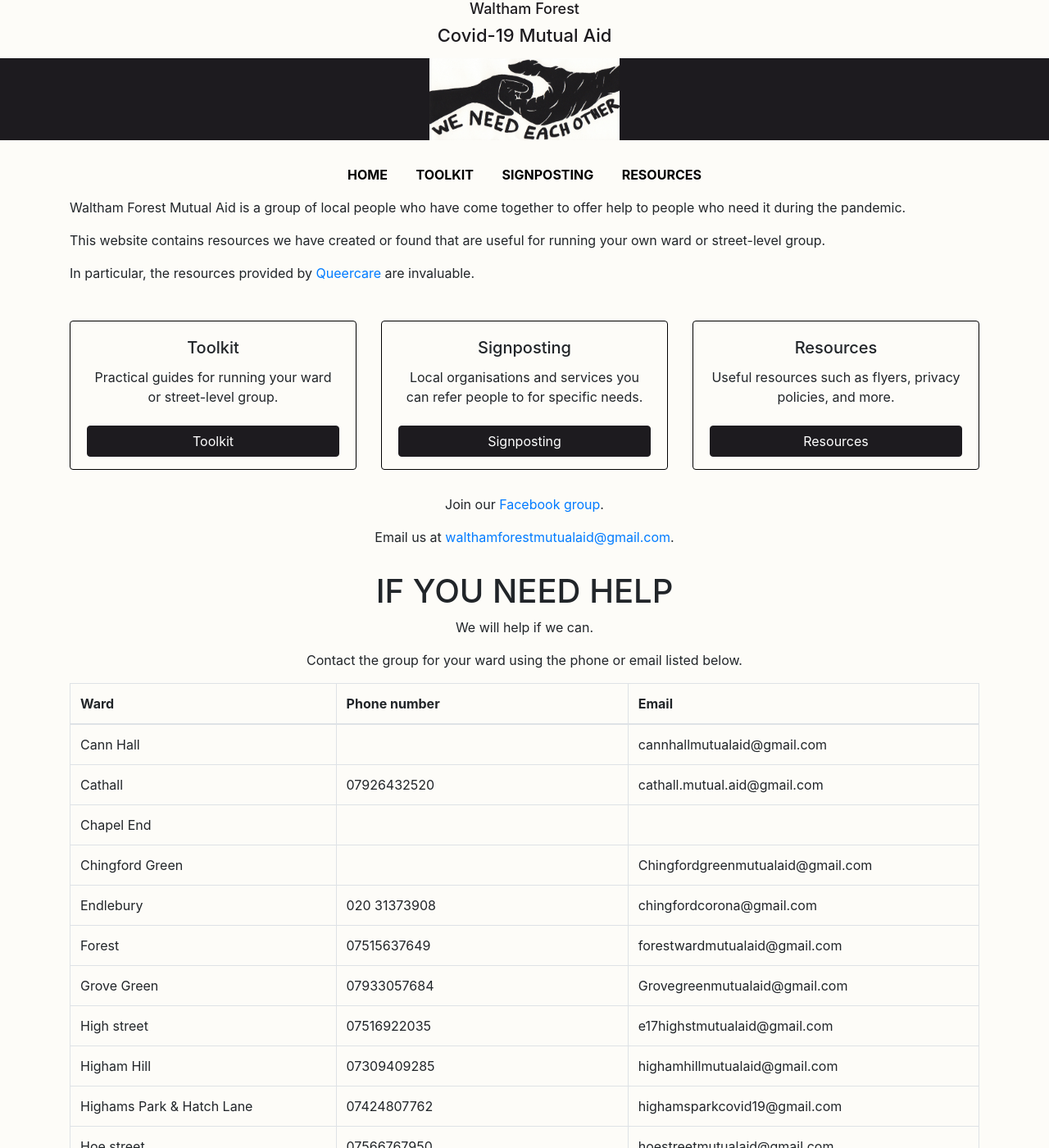
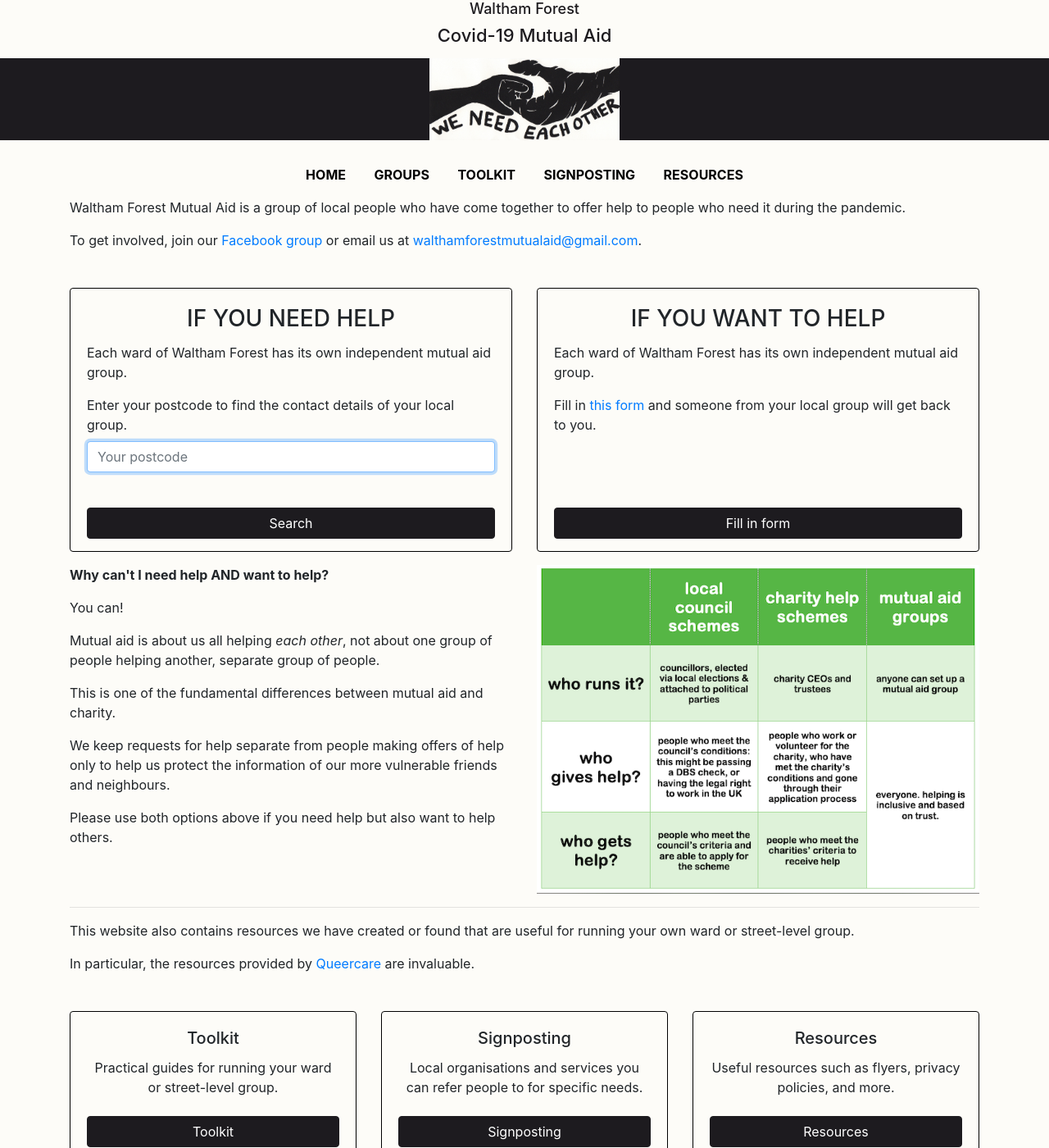
Before and after one commit to wfcovid19/wfcovid19.github.io, a Jekyll site: the page built from index.md, in a window 1280 px wide and 1400 px high. Shown: the whole window at 82% size. Built offline with Jekyll 4.4.1, drawn with Linux system fonts in a browser that asks for light colours; some of the changed text lies outside the part shown.

Commit message:
make it fancy

```diff
--- a/_layouts/default.html
+++ b/_layouts/default.html
@@ -118,6 +118,7 @@ h2 {
       </div>
       <ul class="navigation">
         <li><a href="/">Home</a></li>
+        <li><a href="/groups">Groups</a></li>
         <li><a href="/toolkit">Toolkit</a></li>
         <li><a href="/signposting">Signposting</a></li>
         <li><a href="/resources">Resources</a></li>
--- a/index.md
+++ b/index.md
@@ -4,11 +4,17 @@ layout: default
 
 Waltham Forest Mutual Aid is a group of local people who have come together to offer help to people who need it during the pandemic.
 
-This website contains resources we have created or found that are useful for running your own ward or street-level group.
+To get involved, join our <a href="https://facebook.com/groups/wfcoronavirus" target="_blank">Facebook group</a> or email us at <a href="mailto:walthamforestmutualaid@gmail.com">walthamforestmutualaid@gmail.com</a>.
+
+<div id="react-container"></div>
+
+<hr>
+
+This website also contains resources we have created or found that are useful for running your own ward or street-level group.
 
 In particular, the resources provided by <a href="https://wiki.queercare.network/index.php?title=Category:Covid" target="_blank">Queercare</a> are invaluable.
 
-<div class="card-deck">
+<div class="card-deck mb-5">
   <div class="card">
     <div class="card-body">
       <h5 class="card-title">Toolkit</h5>
@@ -40,138 +46,8 @@ In particular, the resources provided by <a href="https://wiki.queercare.network
   </div>
 </div>
 
-<div class="ctas">
-<p>
-Join our <a href="https://facebook.com/groups/wfcoronavirus" target="_blank">Facebook group</a>.
-</p>
 
-<p>
-Email us at <a href="mailto:walthamforestmutualaid@gmail.com">walthamforestmutualaid@gmail.com</a>.
-</p>
-</div>
-
-<div class="ward-listings" markdown="1">
-
-# IF YOU NEED HELP
-
-We will help if we can.
-
-Contact the group for your ward using the phone or email listed below.
-
-<table class="table table-bordered">
-<thead>
-  <tr>
-    <th>Ward</th>
-    <th>Phone number</th>
-    <th>Email</th>
-  </tr>
-</thead>
-<tbody>
-  <tr>
-    <td>Cann Hall</td>
-    <td></td>
-    <td>cannhallmutualaid@gmail.com</td>
-  </tr>
-  <tr>
-    <td>Cathall</td>
-    <td>07926432520</td>
-    <td>cathall.mutual.aid@gmail.com</td>
-  </tr>
-  <tr>
-    <td>Chapel End</td>
-    <td></td>
-    <td></td>
-  </tr>
-  <tr>
-    <td>Chingford Green</td>
-    <td></td>
-    <td>Chingfordgreenmutualaid@gmail.com</td>
-  </tr>
-  <tr>
-    <td>Endlebury</td>
-    <td>020 31373908</td>
-    <td>chingfordcorona@gmail.com</td>
-  </tr>
-  <tr>
-    <td>Forest</td>
-    <td>07515637649</td>
-    <td>forestwardmutualaid@gmail.com</td>
-  </tr>
-  <tr>
-    <td>Grove Green</td>
-    <td>07933057684</td>
-    <td>Grovegreenmutualaid@gmail.com</td>
-  </tr>
-  <tr>
-    <td>High street</td>
-    <td>07516922035</td>
-    <td>e17highstmutualaid@gmail.com</td>
-  </tr>
-  <tr>
-    <td>Higham Hill</td>
-    <td>07309409285</td>
-    <td>highamhillmutualaid@gmail.com</td>
-  </tr>
-  <tr>
-    <td>Highams Park & Hatch Lane</td>
-    <td>07424807762</td>
-    <td>highamsparkcovid19@gmail.com</td>
-  </tr>
-  <tr>
-    <td>Hoe street</td>
-    <td>07566767950</td>
-    <td>hoestreetmutualaid@gmail.com</td>
-  </tr>
-  <tr>
-    <td>Larkswood</td>
-    <td>07546155654</td>
-    <td>larkswoodcovid19@gmail.com</td>
-  </tr>
-  <tr>
-    <td>Lea Bridge</td>
-    <td></td>
-    <td></td>
-  </tr>
-  <tr>
-    <td>Leyton</td>
-    <td>07497620579 or 07446258318</td>
-    <td>leytonmutualaid@gmail.com</td>
-  </tr>
-  <tr>
-    <td>Leytonstone</td>
-    <td>07933521407</td>
-    <td>leytonstone.mutual.aid@gmail.com</td>
-  </tr>
-
-  <tr>
-    <td>Lloyd Park</td>
-    <td></td>
-    <td></td>
-  </tr>
-  <tr>
-    <td>Markhouse</td>
-    <td>TBD</td>
-    <td>Friendsofstjamespark@gmail.com</td>
-  </tr>
-  <tr>
-    <td>Valley</td>
-    <td></td>
-    <td></td>
-  </tr>
-  <tr>
-    <td>William Morris</td>
-    <td>07305960259</td>
-    <td>Williammorriscovid@gmail.com</td>
-  </tr>
-  <tr>
-    <td>Wood Street</td>
-    <td></td>
-    <td></td>
-  </tr>
-</tbody>
-</table>
-</div>
-
+<div style="text-align: center" markdown="1">
 ## Notes on safety
 
 We do not offer medical advice.
@@ -183,3 +59,9 @@ inside, please say no.**
 **We wont ask to test you for the virus.**
 
 **We won’t ask you for money or other payment at your door.**
+</div>
+
+<script src="https://unpkg.com/react@16/umd/react.production.min.js" crossorigin></script>
+<script src="https://unpkg.com/react-dom@16/umd/react-dom.production.min.js" crossorigin></script>
+<script src="https://cdn.jsdelivr.net/npm/axios/dist/axios.min.js"></script>
+<script src="/js/app.js" type="application/javascript"></script>
--- /dev/null
+++ b/js/app.js
@@ -0,0 +1,277 @@
+var _slicedToArray = function () { function sliceIterator(arr, i) { var _arr = []; var _n = true; var _d = false; var _e = undefined; try { for (var _i = arr[Symbol.iterator](), _s; !(_n = (_s = _i.next()).done); _n = true) { _arr.push(_s.value); if (i && _arr.length === i) break; } } catch (err) { _d = true; _e = err; } finally { try { if (!_n && _i["return"]) _i["return"](); } finally { if (_d) throw _e; } } return _arr; } return function (arr, i) { if (Array.isArray(arr)) { return arr; } else if (Symbol.iterator in Object(arr)) { return sliceIterator(arr, i); } else { throw new TypeError("Invalid attempt to destructure non-iterable instance"); } }; }();
+
+var CONTACT_DETAILS = {
+  'Cann Hall': { 'phone': null, 'email': 'cannhallmutualaid@gmail.com' },
+  'Cathall': { 'phone': '07926432520', 'email': 'cathall.mutual.aid@gmail.com' },
+  'Chapel End': null,
+  'Chingford Green': { 'phone': null, 'email': 'Chingfordgreenmutualaid@gmail.com' },
+  'Endlebury': { 'phone': '020 31373908', 'email': 'chingfordcorona@gmail.com' },
+  'Forest': { 'phone': '07515637649', 'email': 'forestwardmutualaid@gmail.com' },
+  'Grove Green': { 'phone': '07933057684', 'email': 'Grovegreenmutualaid@gmail.com' },
+  'Hale End and Highams Park': { 'phone': '07424807762', 'email': 'highamsparkcovid19@gmail.com' },
+  'Hatch Lane': null,
+  'High Street': { 'phone': '07516922035', 'email': 'e17highstmutualaid@gmail.com' },
+  'Higham Hill': { 'phone': '07309409285', 'email': 'highamhillmutualaid@gmail.com' },
+  'Hoe Street': { 'phone': '07566767950', 'email': 'hoestreetmutualaid@gmail.com' },
+  'Larkswood': { 'phone': '07546155654', 'email': 'larkswoodcovid19@gmail.com' },
+  'Lea Bridge': null,
+  'Leyton': { 'phone': '07497620579 or 07446258318', 'email': 'leytonmutualaid@gmail.com' },
+  'Leytonstone': { 'phone': '07933521407', 'email': 'leytonstone.mutual.aid@gmail.com' },
+  'Markhouse': { 'phone': null, 'email': 'Friendsofstjamespark@gmail.com' },
+  'Valley': null,
+  'William Morris': { 'phone': '07305960259', 'email': 'Williammorriscovid@gmail.com' },
+  'Wood Street': null
+};
+
+var search = function search(postcode, handler) {
+  axios.get('https://api.postcodes.io/postcodes/' + postcode).then(function (response) {
+    try {
+      var ward = response.data.result.admin_ward;
+      handler([ward, CONTACT_DETAILS[ward]]);
+    } catch (e) {
+      alert('we couldn\'t find your ward. is your postcode correct and in waltham forest?');
+    }
+  }).catch(function (e) {
+    alert('we couldn\'t find your ward. is your postcode correct and in waltham forest?');
+  });
+};
+
+var Foo = function Foo() {
+  var _React$useState = React.useState(null),
+      _React$useState2 = _slicedToArray(_React$useState, 2),
+      contactInfo = _React$useState2[0],
+      setContactInfo = _React$useState2[1];
+
+  return React.createElement(
+    'div',
+    { className: 'row mb-3' },
+    React.createElement(
+      'div',
+      { className: 'col-md-6' },
+      React.createElement(
+        'div',
+        { className: 'card' },
+        React.createElement(
+          'div',
+          { className: 'card-body', style: { minHeight: '320px' } },
+          React.createElement(
+            'h3',
+            { className: 'card-title' },
+            'IF YOU NEED HELP'
+          ),
+          React.createElement(
+            'p',
+            null,
+            'Each ward of Waltham Forest has its own independent mutual aid group.'
+          ),
+          contactInfo ? React.createElement(
+            'div',
+            null,
+            React.createElement(
+              'p',
+              null,
+              'Your local group is ',
+              React.createElement(
+                'strong',
+                null,
+                contactInfo[0],
+                ' Mutual Aid'
+              ),
+              '.'
+            ),
+            React.createElement(
+              'p',
+              null,
+              contactInfo[1] && contactInfo[1].phone ? 'Phone: ' + contactInfo[1].phone : ''
+            ),
+            React.createElement(
+              'p',
+              null,
+              contactInfo[1] && contactInfo[1].email ? 'Email: ' + contactInfo[1].email : ''
+            ),
+            React.createElement(
+              'p',
+              null,
+              !contactInfo[1] ? 'We do not have this group\'s contact details - please email us at walthamforestmutualaid@gmail.com and we will try to put you in touch.' : ''
+            ),
+            React.createElement(
+              'button',
+              { type: 'submit', className: 'card-button btn btn-primary', onClick: function onClick() {
+                  return setContactInfo(null);
+                } },
+              'Close'
+            )
+          ) : React.createElement(
+            'form',
+            { onSubmit: function onSubmit(e) {
+                e.preventDefault();search(e.target.postcode.value, setContactInfo);
+              } },
+            React.createElement(
+              'div',
+              { className: 'form-group' },
+              React.createElement(
+                'label',
+                { htmlFor: 'postcode' },
+                'Enter your postcode to find the contact details of your local group.'
+              ),
+              React.createElement('input', { autoFocus: true, className: 'form-control', type: 'text', id: 'postcode', name: 'postcode', placeholder: 'Your postcode' }),
+              React.createElement(
+                'button',
+                { type: 'submit', className: 'card-button btn btn-primary' },
+                'Search'
+              )
+            )
+          )
+        )
+      )
+    ),
+    React.createElement(
+      'div',
+      { className: 'col-md-6' },
+      React.createElement(
+        'div',
+        { className: 'card' },
+        React.createElement(
+          'div',
+          { className: 'card-body', style: { minHeight: '320px' } },
+          React.createElement(
+            'h3',
+            { className: 'card-title' },
+            'IF YOU WANT TO HELP'
+          ),
+          React.createElement(
+            'p',
+            null,
+            'Each ward of Waltham Forest has its own independent mutual aid group.'
+          ),
+          React.createElement(
+            'p',
+            null,
+            'Fill in ',
+            React.createElement(
+              'a',
+              { href: 'https://forms.gle/NUYUvw7Sspwtbxp38' },
+              'this form'
+            ),
+            ' and someone from your local group will get back to you.'
+          ),
+          React.createElement(
+            'a',
+            { href: 'https://forms.gle/NUYUvw7Sspwtbxp38', target: '_blank', className: 'card-button btn btn-primary' },
+            'Fill in form'
+          )
+        )
+      )
+    ),
+    React.createElement(
+      'div',
+      { className: 'col-md-6 mt-3' },
+      React.createElement(
+        'p',
+        null,
+        React.createElement(
+          'strong',
+          null,
+          'Why can\'t I need help AND want to help?'
+        )
+      ),
+      React.createElement(
+        'p',
+        null,
+        'You can!'
+      ),
+      React.createElement(
+        'p',
+        null,
+        'Mutual aid is about us all helping ',
+        React.createElement(
+          'em',
+          null,
+          'each other'
+        ),
+        ', not about one group of people helping another, separate group of people.'
+      ),
+      React.createElement(
+        'p',
+        null,
+        'This is one of the fundamental differences between mutual aid and charity.'
+      ),
+      React.createElement(
+        'p',
+        null,
+        'We keep requests for help separate from people making offers of help only to help us protect the information of our more vulnerable friends and neighbours.'
+      ),
+      React.createElement(
+        'p',
+        null,
+        'Please use both options above if you need help but also want to help others.'
+      )
+    ),
+    React.createElement(
+      'div',
+      { className: 'col-md-6 mt-3' },
+      React.createElement('img', { src: '/img/paste.png', style: { width: '100%' } })
+    )
+  );
+};
+
+var Bar = function Bar() {
+  return React.createElement(
+    'table',
+    { className: 'table table-bordered' },
+    React.createElement(
+      'thead',
+      null,
+      React.createElement(
+        'tr',
+        null,
+        React.createElement(
+          'th',
+          null,
+          'Ward'
+        ),
+        React.createElement(
+          'th',
+          null,
+          'Phone number'
+        ),
+        React.createElement(
+          'th',
+          null,
+          'Email'
+        )
+      )
+    ),
+    React.createElement(
+      'tbody',
+      null,
+      Object.keys(CONTACT_DETAILS).map(function (k) {
+        return React.createElement(
+          'tr',
+          null,
+          React.createElement(
+            'td',
+            null,
+            k
+          ),
+          React.createElement(
+            'td',
+            null,
+            CONTACT_DETAILS[k] && CONTACT_DETAILS[k].phone
+          ),
+          React.createElement(
+            'td',
+            null,
+            CONTACT_DETAILS[k] && CONTACT_DETAILS[k].email
+          )
+        );
+      })
+    )
+  );
+};
+
+var domContainer1 = document.querySelector('#groups-table');
+domContainer1 && ReactDOM.render(React.createElement(Bar, null), domContainer1);
+
+var domContainer2 = document.querySelector('#react-container');
+domContainer2 && ReactDOM.render(React.createElement(Foo, null), domContainer2);
```
Also changed, not shown: groups.md (added, +12 -0 lines), package.json (added, +26 -0 lines), src/app.jsx (added, +125 -0 lines), img/paste.png (added), 4 other files.
